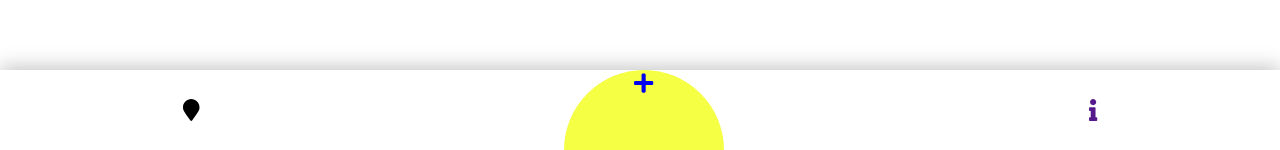
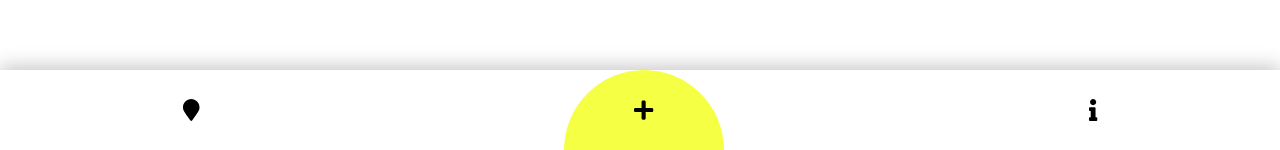
Before and after one commit to hejsfj/ideahack, a React (Create React App) app in the folder smart-incidence/: page /imageupload in a window 1280 px wide. Shown: the part 650-800 px from the top of the page. Built offline with nearby package versions, Linux system fonts and the light colour scheme; what google-maps-react would draw is missing.

Commit message:
Fix that menu

```diff
--- a/smart-incidence/src/components/user/Menu/Menu.css
+++ b/smart-incidence/src/components/user/Menu/Menu.css
@@ -16,11 +16,19 @@
 
 .magic-circle {
   width: 10rem;
-  height: 10rem;
+  height: 5rem;
+  display: flex;
+  justify-content: center;
+  align-items: center;
+  color: #000000;
   background-color: #f5ff44;
   border-top-left-radius: 5rem;
   border-top-right-radius: 5rem;
   margin: auto;
+}
+
+a {
+  color: #000000;
 }
 
 .menu-wrapper {
--- a/smart-incidence/src/components/user/Menu/Menu.js
+++ b/smart-incidence/src/components/user/Menu/Menu.js
@@ -6,7 +6,9 @@ const ImageUpload = props => (
   <div className="menu">
     <div className="menu-wrapper">
       <div className="menu-item">
-        <FontAwesomeIcon icon="map-marker" />
+        <a href="./IncidentsMap">
+          <FontAwesomeIcon icon="map-marker" />
+        </a>
       </div>
       <div className="menu-item">
         <div className="magic-circle">
```
